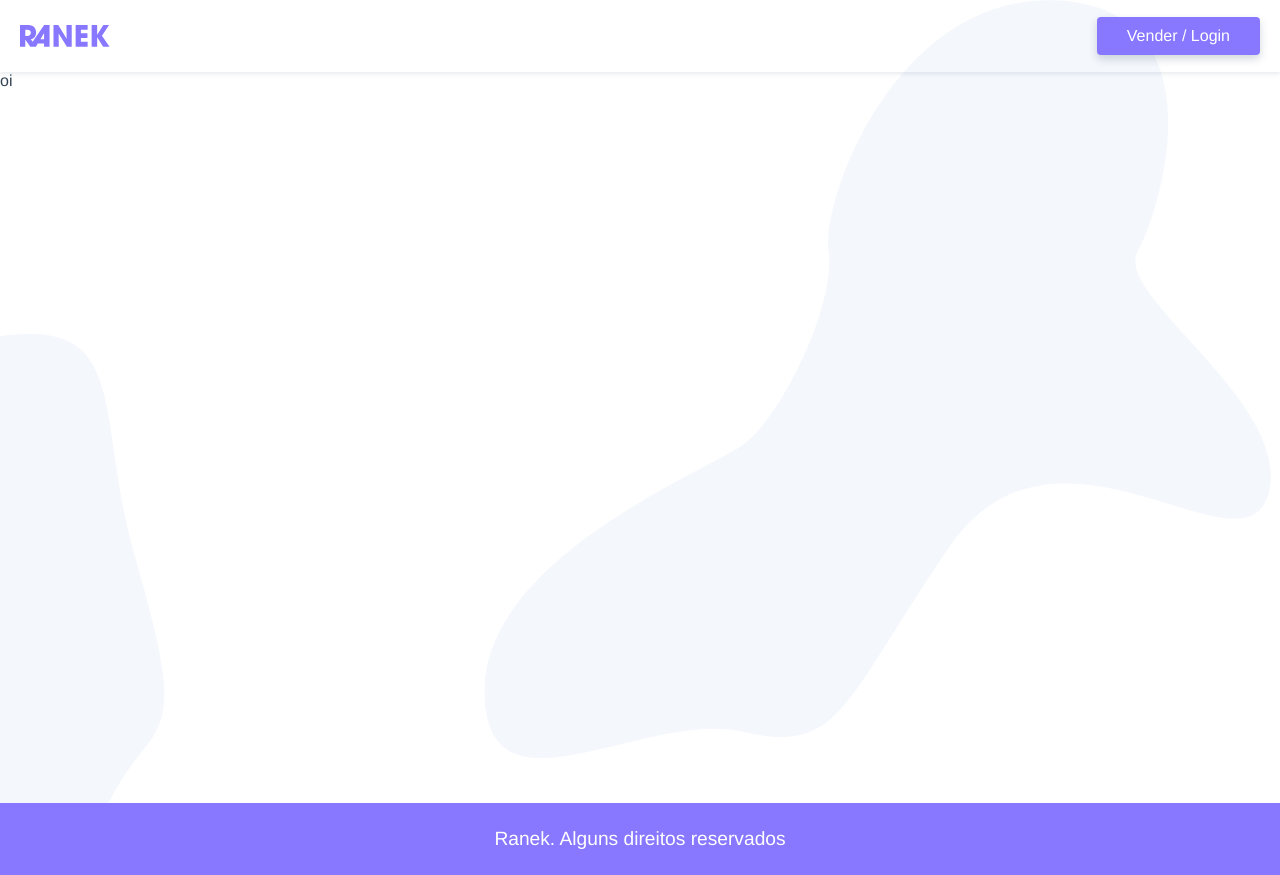
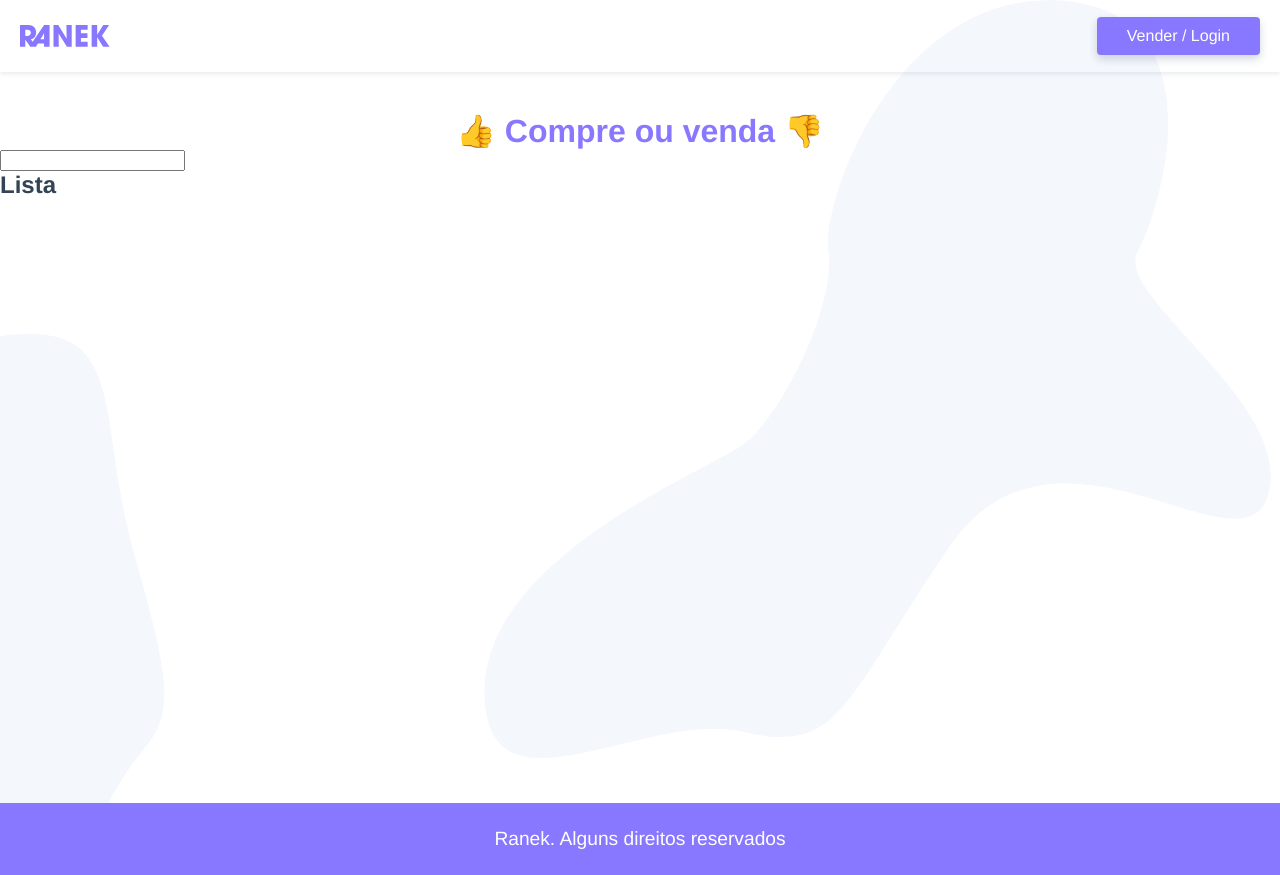
Before and after one commit to gabriellamas/vuejs-project, a Vue app: page / in a window 1280 px wide. Built offline with nearby package versions, Linux system fonts and the light colour scheme.

Commit message:
add h1 title home

```diff
--- /dev/null
+++ b/src/components/ProdutosBuscar.vue
@@ -0,0 +1,9 @@
+<template>
+  <input type="text" />
+</template>
+
+<script>
+export default {};
+</script>
+
+<style></style>
--- /dev/null
+++ b/src/components/ProdutosLista.vue
@@ -0,0 +1,9 @@
+<template>
+  <h2>Lista</h2>
+</template>
+
+<script>
+export default {};
+</script>
+
+<style></style>
--- a/src/views/Home.vue
+++ b/src/views/Home.vue
@@ -1,7 +1,29 @@
 <template>
-  <div class="home">oi</div>
+  <div class="home">
+    <h1>👍 Compre ou venda 👎</h1>
+    <ProdutosBuscar />
+    <ProdutosLista />
+  </div>
 </template>
 
 <script>
-export default {};
+import ProdutosBuscar from "@/components/ProdutosBuscar.vue";
+import ProdutosLista from "@/components/ProdutosLista.vue";
+
+export default {
+  name: "home",
+  components: {
+    ProdutosBuscar,
+    ProdutosLista,
+  },
+};
 </script>
+
+<style scoped>
+h1 {
+  color: #87f;
+  font-size: 2rem;
+  margin-top: 40px;
+  text-align: center;
+}
+</style>
```
